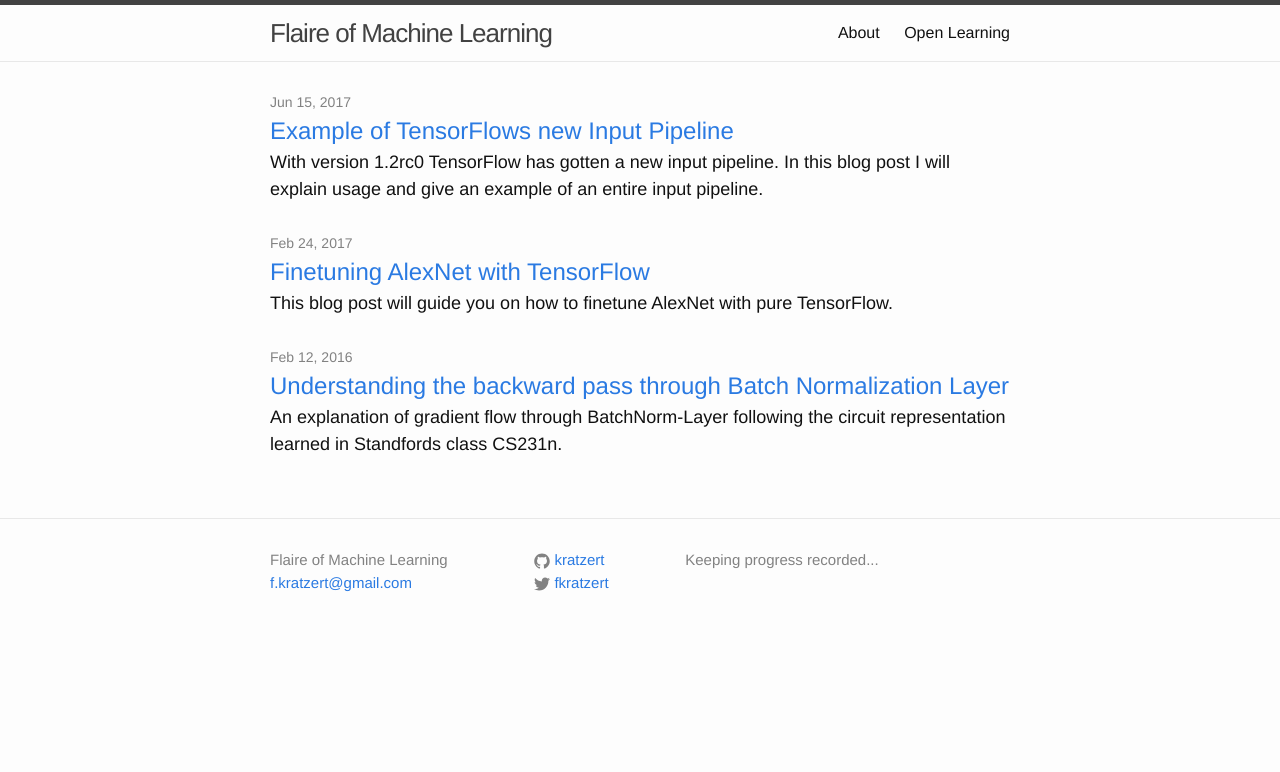
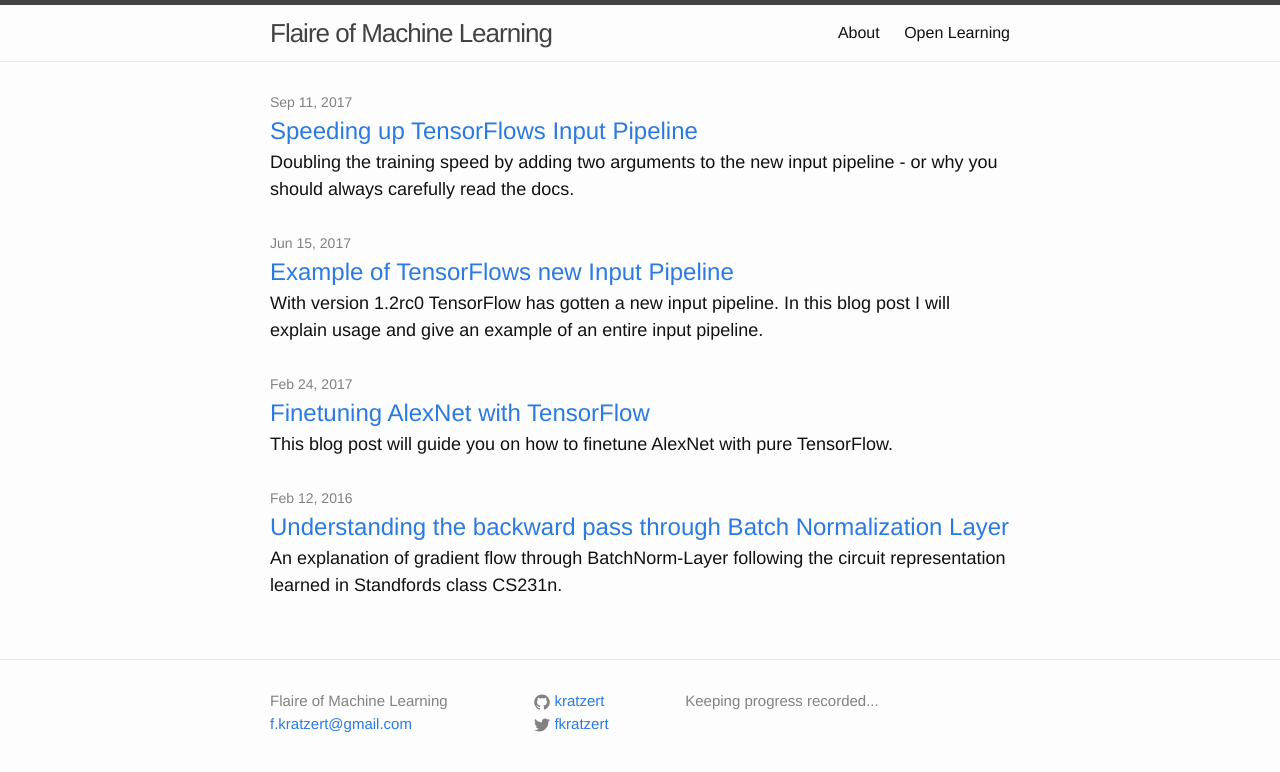
Before and after one commit to kratzert/kratzert.github.io, a Jekyll site: the page built from index.html, in a window 1280 px wide. Shown: the top 772 px of the page. Built offline with Jekyll 4.4.1, drawn with Linux system fonts in a browser that asks for light colours; some of the changed lines change nothing that is shown.

Commit message:
Published 4th article: Speedup Dataset API

````diff
--- a/_posts/2017/2017-06-15-example-of-tensorflows-new-input-pipeline.markdown
+++ b/_posts/2017/2017-06-15-example-of-tensorflows-new-input-pipeline.markdown
@@ -6,7 +6,11 @@
   post I will explain usage and give an example of an entire input pipeline.
 comments: true
 ---
+## Update 11.09.2017
+I wrote a new article about a small code change that let's the whole input pipeline run in parallel. So have a look  [here](https://kratzert.github.io/2017/09/11/speeding-up-tensorflows-input-pipeline.html). Anyway in this article I explain the basic concept of the new Dataset API, so it's still worth reading.
 
+<br>
+<br>
 During the time I wrote my last article about [finetuning AlexNet with TensorFlow](https://kratzert.github.io/2017/02/24/finetuning-alexnet-with-tensorflow.html) I read about the [best practices for optimizing performance in TensorFlow](https://www.tensorflow.org/performance/performance_guide). There are several things I made different to these practices but I think the one that had the biggest effect on the performance was everything around the input pipeline. With the new Version of TensorFlow the [`Dataset API`](https://github.com/tensorflow/tensorflow/tree/master/tensorflow/contrib/data) was introduced and provides us with a good and relatively easy way to write our own input pipeline using nothing more than TensorFlow. While you can potentially use this Datasets for any kind of input data, I will use images for the use case of this article. By the end of this article you will hopefully be able to use the new `Dataset` API for you own project and decrease the computation time needed to train you model.
 
 ## What we had so far?
--- /dev/null
+++ b/_posts/2017/2017-09-11-speeding-up-tensorflows-input-pipeline.markdown
@@ -0,0 +1,59 @@
+---
+layout: post
+title: Speeding up TensorFlows Input Pipeline
+date: '2017-09-11 10:42'
+excerpt: >-
+  Doubling the training speed by adding two arguments to the new input pipeline
+  - or why you should always carefully read the docs.
+comments: true
+---
+
+When I wrote the last article about the [new Dataset api](https://kratzert.github.io/2017/06/15/example-of-tensorflows-new-input-pipeline.html) TensorFlow got with the release of version 1.2, it was still only a release candidate and the documentation was pretty bad. There was a good discussion about the new input pipeline on GitHub and in the [last comment](https://github.com/tensorflow/tensorflow/issues/7951#issuecomment-326098305) Derek Murry pointed me to two additional arguments you can provide to the Dataset API to make the whole input pipeline work in parallel, instead of sequentially.
+
+<div class="fig figcenter fighighlight">
+  <img src="/images/speedup_input_pipeline/map_doc.png">
+  <div class="figcaption"><br>Documentation of the .map() function of the Dataset class from the official <a href="https://www.tensorflow.org/versions/r1.2/api_docs/python/tf/contrib/data/Dataset#map">TensorFlow documentation</a><br>
+  </div>
+</div>
+
+There are two optional arguments to the `.map()` function (which we use to apply a function to each element of the dataset), that make the whole magic: `num_threads` and `output_buffer_size`. I think these arguments don't need much of an explanation and I'm not sure if this was just undocumented when I wrote the last article or if I was just blind.
+
+Anyway, let's have a look on the speed-up by finetuning AlexNet with and without these arguments provided. I'll use the code from my [GitHub repository](https://github.com/kratzert/finetune_alexnet_with_tensorflow) and by the time of writing this, the code is already updated for you to run in parallel by default.
+
+The only thing I changed was this piece of code from:
+
+``` python
+# distinguish between train/infer. when calling the parsing functions
+if mode == 'training':
+    data = data.map(self._parse_function_train)
+
+elif mode == 'inference':
+    data = data.map(self._parse_function_inference)
+
+```
+
+to:
+
+``` python
+# distinguish between train/infer. when calling the parsing functions
+if mode == 'training':
+    data = data.map(self._parse_function_train, num_threads=8,
+                    output_buffer_size=100*batch_size)
+
+elif mode == 'inference':
+    data = data.map(self._parse_function_inference, num_threads=8,
+                    output_buffer_size=100*batch_size)
+```
+
+And here is the speed comparison of the first 200 steps:
+
+<div class="fig figcenter fighighlight">
+  <img src="/images/speedup_input_pipeline/comparision.png">
+  <div class="figcaption"><br>Comparision of the processing time per batch of the parallelized and the sequential input pipeline.<br>
+  </div>
+</div>
+
+Surprise, surprise: the parallelized version is faster (roughly two times for my test settings.) That enhancing the speed is so easy with TensorFlow is indeed a surprise "cough" - and it wasn't for sure with the old FIFO Queue.
+The initial step might take a bit longer (see the outlier in the boxplot), which I guess comes from filling the buffer, but for the rest, it runs quite a lot faster.
+
+And since I set myself the goal to write shorter articles, that it for this time. Just remember: Always have a good look at the documentation or don't complain about the speed.
````
Also changed, not shown: images/speedup_input_pipeline/comparision.png (added), images/speedup_input_pipeline/map_doc.png (added).
